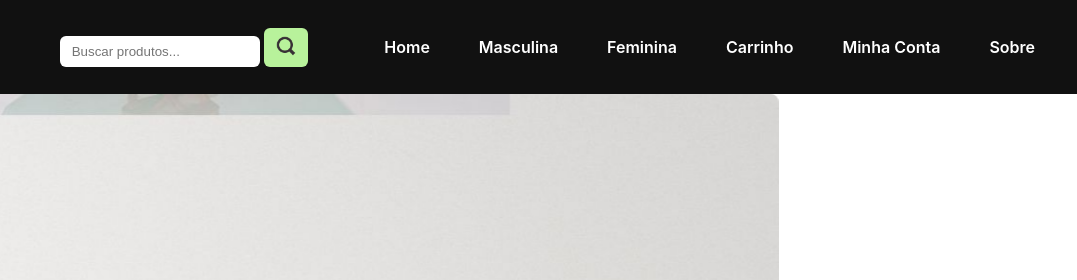
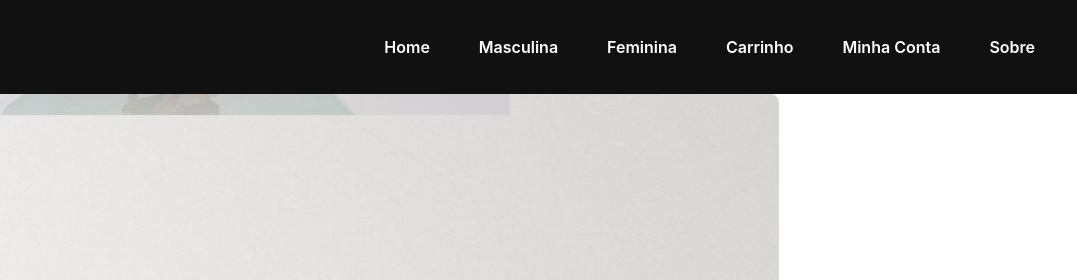
Before and after one commit to GuilhermeChedid/ByteStore, a plain HTML site: page home.html in a window 1280 px wide. Shown: the top 280 px of the page, 203-1280 px from the left. Drawn offline with Linux system fonts and the light colour scheme.

Commit message:
Update home.html

```diff
--- a/home.html
+++ b/home.html
@@ -13,14 +13,6 @@
         <a href="home.html">
             <img src="imagens/logo.jpeg" alt="ByteStore Logo">
         </a>
-    </div>
-
-    <!-- Barra de pesquisa -->
-    <div class="search-bar">
-        <input type="text" id="searchInput" placeholder="Buscar produtos...">
-        <button onclick="searchProduct()">
-            <img src="imagens/lupa.webp" alt="Buscar" style="width:20px; height:20px;">
-        </button>
     </div>
 
     <nav>
```
